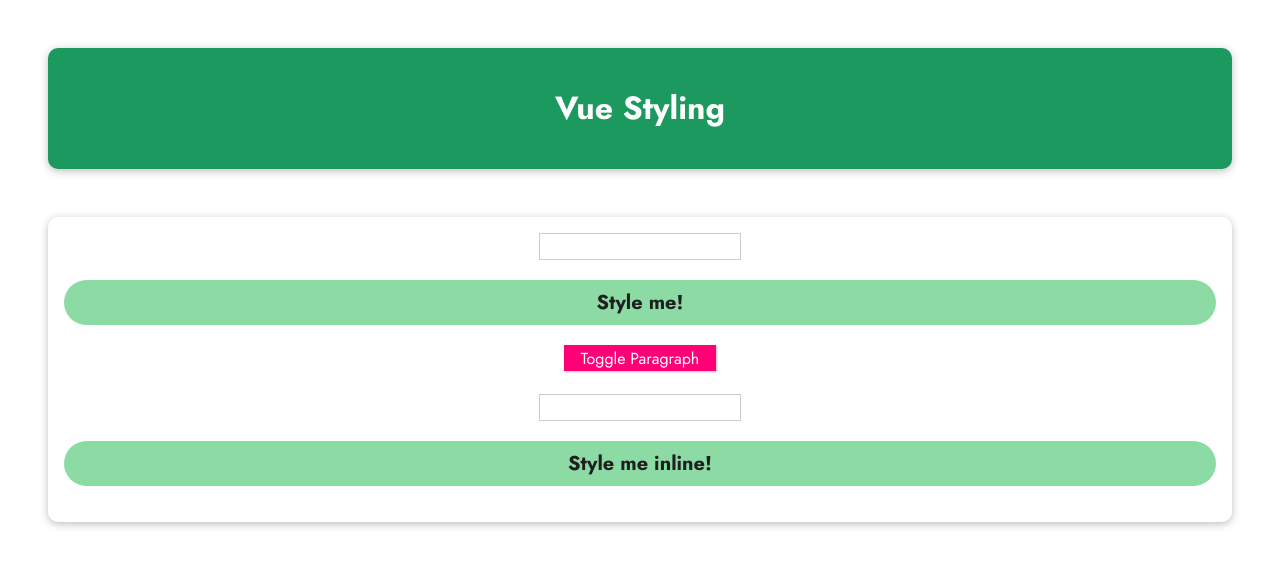
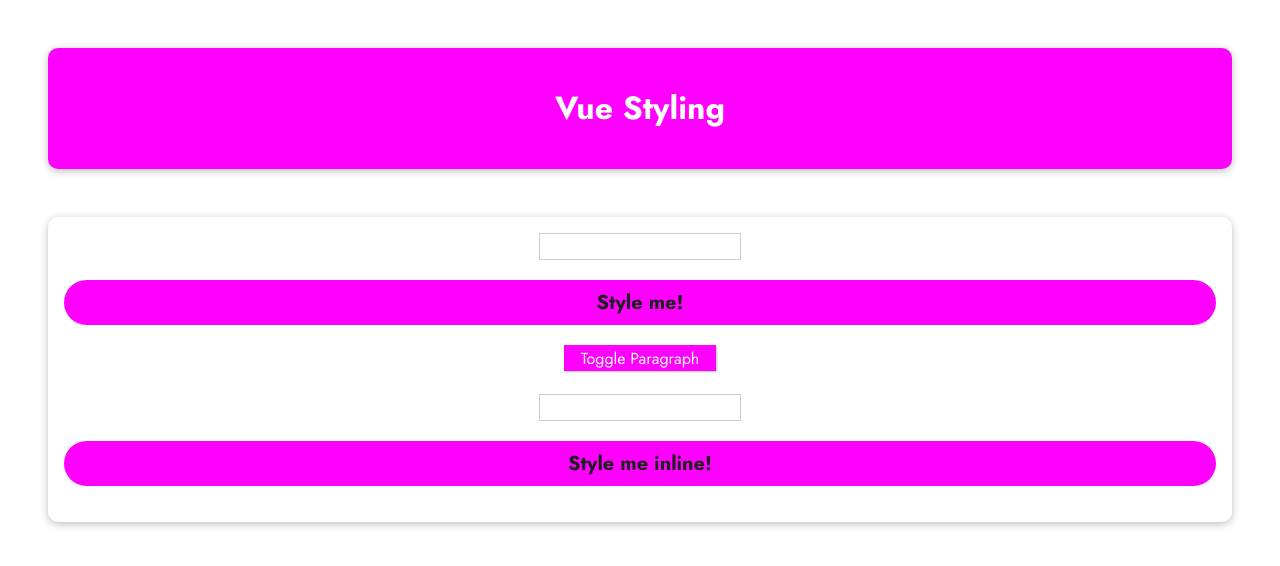
Before and after one commit to castilloangelica/Lesson2DOM_Interaction, a plain HTML site: page Topic28_TimeToPracticeDynamicStyling/basics-assignment-4-problem/index.html in a window 1280 px wide. Drawn offline with nearby package versions, Linux system fonts and the light colour scheme.

Commit message:
Change Button, BackGround, Text and border color from green and pink to magenta!

```diff
--- a/Topic28_TimeToPracticeDynamicStyling/basics-assignment-4-problem/styles.css
+++ b/Topic28_TimeToPracticeDynamicStyling/basics-assignment-4-problem/styles.css
@@ -15,7 +15,7 @@ header {
   margin: 3rem;
   border-radius: 10px;
   padding: 1rem;
-  background-color: #1b995e;
+  background-color: magenta;
   color: white;
   text-align: center;
 }
@@ -31,14 +31,14 @@ header {
 #assignment h2 {
   font-size: 2rem;
   border-bottom: 4px solid #ccc;
-  color: #1b995e;
+  color: magenta;
   margin: 0 0 1rem 0;
 }
 
 p {
   font-size: 1.25rem;
   font-weight: bold;
-  background-color: #8ddba4;
+  background-color: magenta;
   padding: 0.5rem;
   color: #1f1f1f;
   border-radius: 25px;
@@ -51,15 +51,15 @@ p {
 
 #assignment input:focus {
   outline: none;
-  border-color: #1b995e;
+  border-color: magenta;
   background-color: #d7fdeb;
 }
 
 #assignment button {
   font: inherit;
   cursor: pointer;
-  border: 1px solid #ff0077;
-  background-color: #ff0077;
+  border: 1px solid magenta;
+  background-color: magenta;
   color: white;
   padding: 0.05rem 1rem;
   box-shadow: 1px 1px 2px rgba(0, 0, 0, 0.26);
```
